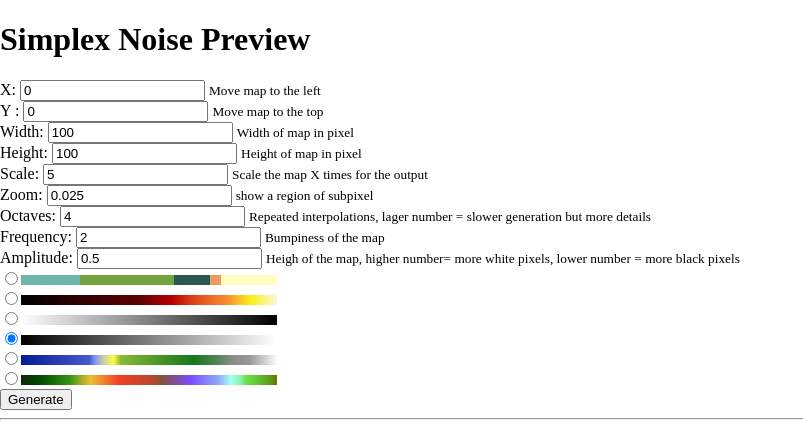
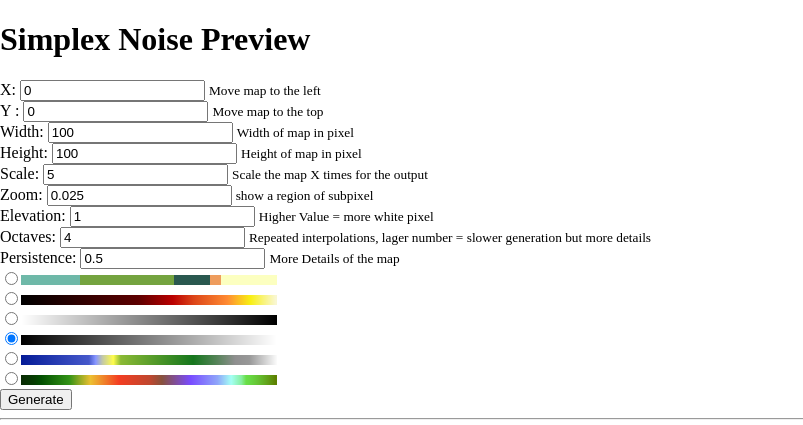
Before and after one commit to BlackScorp/simplexnoise, a PHP site: page /examples/index.php in a window 1280 px wide. Shown: the top 425 px of the page, without its empty margins (0-803 px from the left). Run offline with PHP 8.4, Linux system fonts and the light colour scheme.

Commit message:
update the fbm function

```diff
--- a/composer.json
+++ b/composer.json
@@ -16,6 +16,6 @@
     ],
     "minimum-stability": "dev",
     "require": {
-        "php": ">7"
+        "php": ">=7.4.*"
     }
 }
--- a/examples/generate.php
+++ b/examples/generate.php
@@ -1,4 +1,5 @@
 <?php
+
 declare(strict_types=1);
 error_reporting(E_ALL);
 require_once __DIR__ . '/../vendor/autoload.php';
@@ -10,8 +11,8 @@ $offsetY = $_GET['y'] ?? 0;
 $scale = $_GET['scale'] ?? 5;
 $zoom = $_GET['zoom'] ?? 0.025;
 $octaves = $_GET['octaves'] ?? 4;
-$frequency = $_GET['frequency'] ?? 2.0;
-$amplitude = $_GET['amplitude'] ?? 0.5;
+$persistence = $_GET['persistence'] ?? 0.5;
+$elevation = $_GET['elevation'] ?? 1.0;
 $gradient = $_GET['gradient'] ?? 'greyscale.png';
 
 $gradient = imagecreatefrompng(__DIR__ . '/gradients/' . $gradient);
@@ -30,7 +31,12 @@ $displayHeight = $mapHeight * $scale;
 $noiseImage = imagecreatetruecolor((int)$mapWidth, (int)$mapHeight);
 $displayImage = imagecreatetruecolor($displayWidth, $displayHeight);
 
-$noise2D = new \BlackScorp\SimplexNoise\Noise2D((float)$zoom, (int)$octaves, (float)$frequency, (float)$amplitude);
+$noise2D = new \BlackScorp\SimplexNoise\Noise2D(
+    (float)$zoom,
+    (int)$octaves,
+    (float)$persistence,
+    (float)$elevation
+);
 
 for ($x = 0; $x < $mapWidth; $x++) {
     for ($y = 0; $y < $mapHeight; $y++) {
--- a/examples/index.php
+++ b/examples/index.php
@@ -53,17 +53,17 @@ $gradients = glob(__DIR__ . '/gradients/*.png');
     <div><label for="zoom">Zoom:</label> <input type="text" id="zoom" name="zoom" value="<?= $_GET['zoom'] ?? 0.025 ?>">
         <small>show a region of subpixel</small>
     </div>
+    <div><label for="zoom">Elevation:</label> <input type="text" id="elevation" name="elevation"
+                                                     value="<?= $_GET['elevation'] ?? 1.0 ?>">
+        <small>Higher Value = more white pixel</small>
+    </div>
     <div><label for="octaves">Octaves:</label> <input type="text" id="octaves" name="octaves"
                                                       value="<?= $_GET['octaves'] ?? 4 ?>">
         <small>Repeated interpolations, lager number = slower generation but more details</small>
     </div>
-    <div><label for="zoom">Frequency:</label> <input type="text" id="frequency" name="frequency"
-                                                     value="<?= $_GET['frequency'] ?? 2.0 ?>">
-        <small>Bumpiness of the map</small>
-    </div>
-    <div><label for="zoom">Amplitude:</label> <input type="text" id="amplitude" name="amplitude"
-                                                     value="<?= $_GET['amplitude'] ?? 0.5 ?>">
-        <small>Heigh of the map, higher number= more white pixels, lower number = more black pixels</small>
+    <div><label for="zoom">Persistence:</label> <input type="text" id="persistence" name="persistence"
+                                                     value="<?= $_GET['persistence'] ?? 0.5 ?>">
+        <small>More Details of the map</small>
     </div>
     <div>
 
--- a/src/Noise2D.php
+++ b/src/Noise2D.php
@@ -10,18 +10,21 @@ final class Noise2D
     private array $points = [];
     private float $F2;
     private float $G2;
-    private float $amplitude;
-    private float $frequency;
+    private float $persistence;
     private int $octaves;
     private float $zoom;
+    private float $elevation;
 
-    public function __construct(float $zoom = 0.025, int $octaves = 4, float $frequency = 2.0, float $amplitude = 0.5)
-    {
-        $this->amplitude = $amplitude;
-        $this->frequency = $frequency;
+    public function __construct(
+        float $zoom = 0.025,
+        int $octaves = 4,
+        float $persistence = 0.5,
+        float $elevation = 0.0
+    ) {
+        $this->persistence = $persistence;
         $this->octaves = $octaves;
         $this->zoom = $zoom;
-
+        $this->elevation = $elevation;
         for ($i = 0; $i < 512; $i++) {
             $value = NoiseData::PSEUDO_RANDOM_POINTS[$i & 255];
             $this->points[$i] = $value;
@@ -100,25 +103,20 @@ final class Noise2D
 
     public function fbm(float $x, float $y): float
     {
-        $value = 0.0;
-        $amplitude = $this->amplitude;
+        $value = $this->elevation;
 
-        for ($i = 0; $i < $this->octaves; $i++) {
-            $noise = $this->noise($x, $y);
-            $normalized = $this->normalizeNoise($noise);
+        $maxValue = $this->elevation;
+        $frequency = 1.0;
+        $amplitude = 1.0;
+        $persistence = $this->persistence;
 
-            $value += $amplitude * abs($normalized);
-            $x *= $this->frequency;
-            $y *= $this->frequency;
-            $amplitude *= $this->amplitude;
+        for ($octave = 0; $octave < $this->octaves; $octave++) {
+            $value += $this->noise($x * $frequency, $y * $frequency) * $amplitude;
+            $maxValue += $amplitude;
+            $amplitude *= $persistence;
+            $frequency *= 2.0;
         }
-        return $value;
-    }
-
-
-    private function normalizeNoise(float $noiseValue): float
-    {
-        return ($noiseValue + 1) / 2;
+        return $value / $maxValue;
     }
 
 
```
